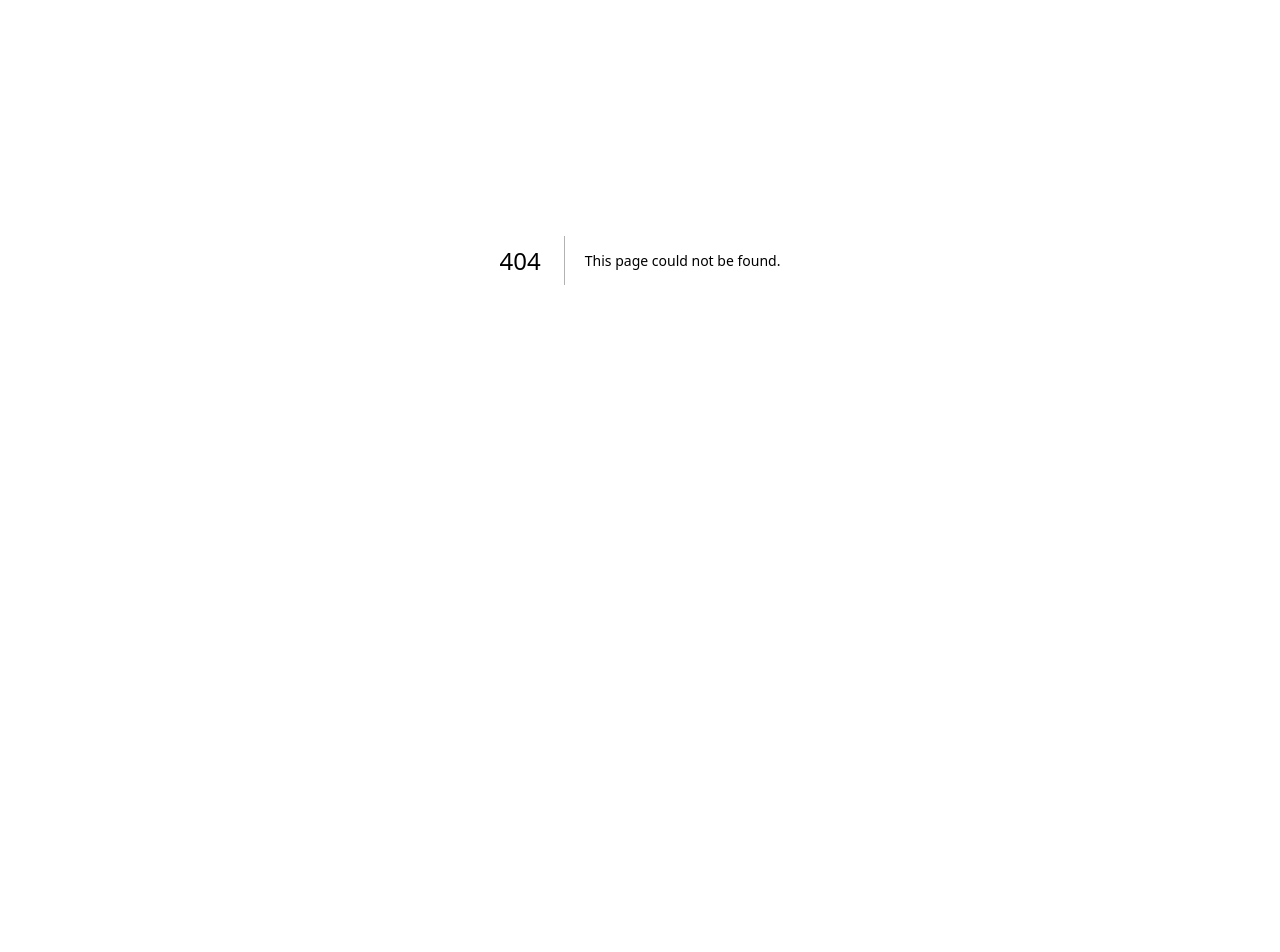
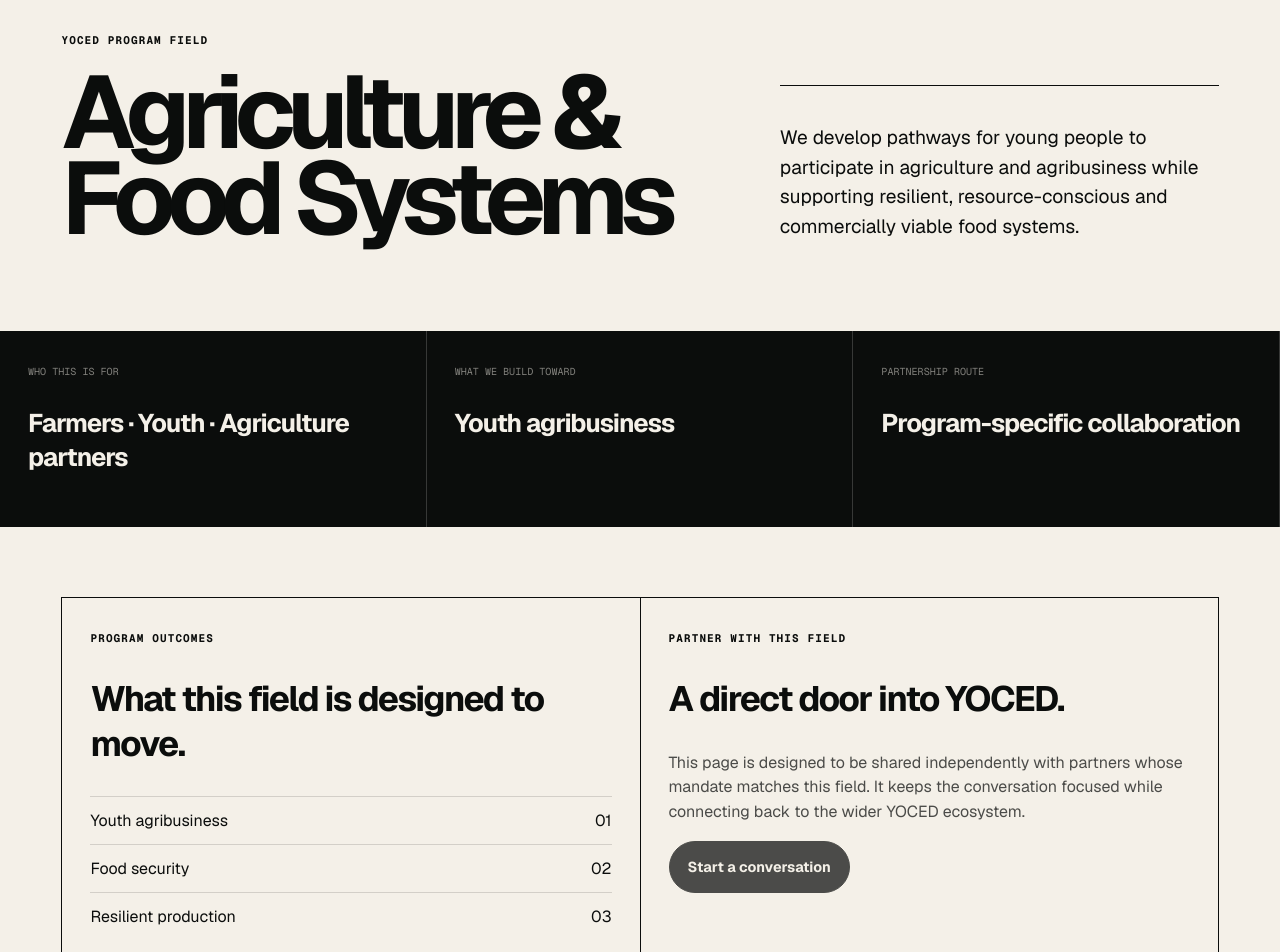
Before and after one commit to steph500/yoced, a Next.js app: page /programs/agriculture-food-systems in a window 1280 px wide. Before the commit this address had no page. Shown: the part 140-1092 px from the top of the page. Before the commit the page ends 800 px from the top, so only its background shows below. Built offline with nearby package versions, Linux system fonts and the light colour scheme.

Commit message:
Add shareable program detail routes

```diff
--- /dev/null
+++ b/app/programs/[slug]/page.tsx
@@ -0,0 +1,62 @@
+import { notFound } from "next/navigation";
+import { PageShell } from "@/components/SiteChrome";
+import { programs } from "@/lib/content";
+
+export function generateStaticParams() {
+  return programs.map((program) => ({ slug: program.slug }));
+}
+
+export default async function ProgramDetailPage({ params }: { params: Promise<{ slug: string }> }) {
+  const { slug } = await params;
+  const program = programs.find((item) => item.slug === slug);
+  if (!program) notFound();
+
+  return (
+    <PageShell>
+      <article className="program-detail">
+        <section className="program-detail-hero">
+          <div>
+            <span className="kicker">YOCED program field</span>
+            <h1>{program.title}</h1>
+          </div>
+          <div className="program-detail-side">
+            <p>{program.description}</p>
+          </div>
+        </section>
+
+        <section className="detail-strip">
+          <div>
+            <span>Who this is for</span>
+            <h3>{program.audience.join(" · ")}</h3>
+          </div>
+          <div>
+            <span>What we build toward</span>
+            <h3>{program.outcomes[0]}</h3>
+          </div>
+          <div>
+            <span>Partnership route</span>
+            <h3>Program-specific collaboration</h3>
+          </div>
+        </section>
+
+        <section className="content-wrap">
+          <div className="content-grid">
+            <article className="content-card">
+              <span className="kicker">Program outcomes</span>
+              <h2>What this field is designed to move.</h2>
+              <ul className="list-clean">
+                {program.outcomes.map((outcome, index) => <li key={outcome}><span>{outcome}</span><span>0{index + 1}</span></li>)}
+              </ul>
+            </article>
+            <article className="content-card">
+              <span className="kicker">Partner with this field</span>
+              <h2>A direct door into YOCED.</h2>
+              <p>This page is designed to be shared independently with partners whose mandate matches this field. It keeps the conversation focused while connecting back to the wider YOCED ecosystem.</p>
+              <p><a className="button primary" href={`mailto:yoced.ke@gmail.com?subject=YOCED ${encodeURIComponent(program.title)} partnership`}>Start a conversation</a></p>
+            </article>
+          </div>
+        </section>
+      </article>
+    </PageShell>
+  );
+}
```
